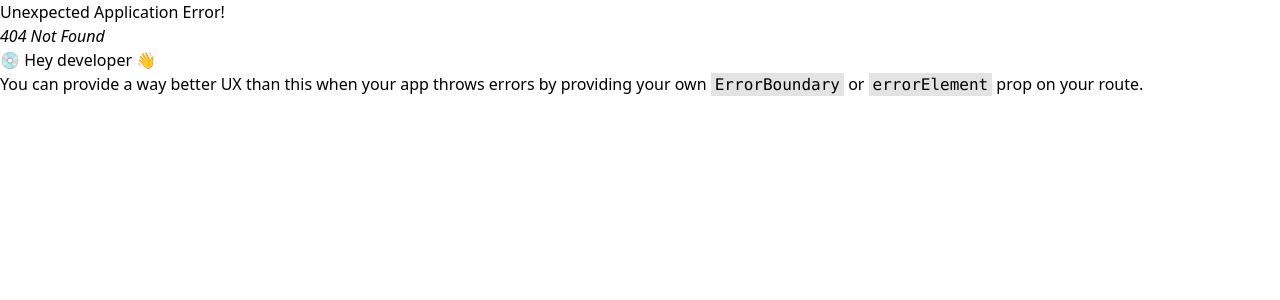
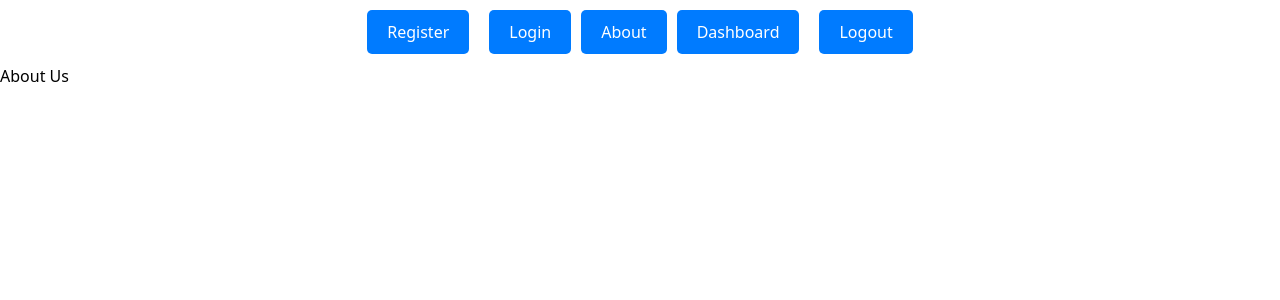
Before and after one commit to aaananddd/integrationdemo, a React (Vite) app: page /about in a window 1280 px wide. Before the commit this address had no page. Shown: the top 300 px of the page. Built offline with nearby package versions, Linux system fonts and the light colour scheme.

Commit message:
linked about  & Dashboard button

```diff
--- /dev/null
+++ b/src/components/About.jsx
@@ -0,0 +1,9 @@
+import React from 'react'
+
+const About = () => {
+  return (
+    <div>About Us</div>
+  )
+}
+
+export default About
--- a/src/components/header.jsx
+++ b/src/components/header.jsx
@@ -18,11 +18,11 @@ const Header = () => {
               <button className="nav-button">Login</button>
             </Link>
           </li>
-          <Link to="/register" relative="register">
+          <Link to="/about" relative="about">
             <button className="nav-button">About</button>
           </Link>
           <li className="nav-item">
-            <Link to="/" relative="dashboard">
+            <Link to="/dashboard" relative="dashboard">
               <button className="nav-button">Dashboard</button>
             </Link>
           </li>
--- a/src/main.jsx
+++ b/src/main.jsx
@@ -7,6 +7,7 @@ import RegisterForm from "./components/Register";
 import LoginForm from "./components/Login";
 import Dashboard from "./components/Dashboard";
 import Header from "./components/header";
+import About from "./components/About";
 
 const router = createBrowserRouter([
   {
@@ -27,8 +28,12 @@ const router = createBrowserRouter([
         element: <LoginForm />,
       },
       {
-        index: true,
+        path: "dashboard",
         element: <Dashboard />,
+      },
+      {
+        path: "about",
+        element: <About />
       },
     ],
   },
```
